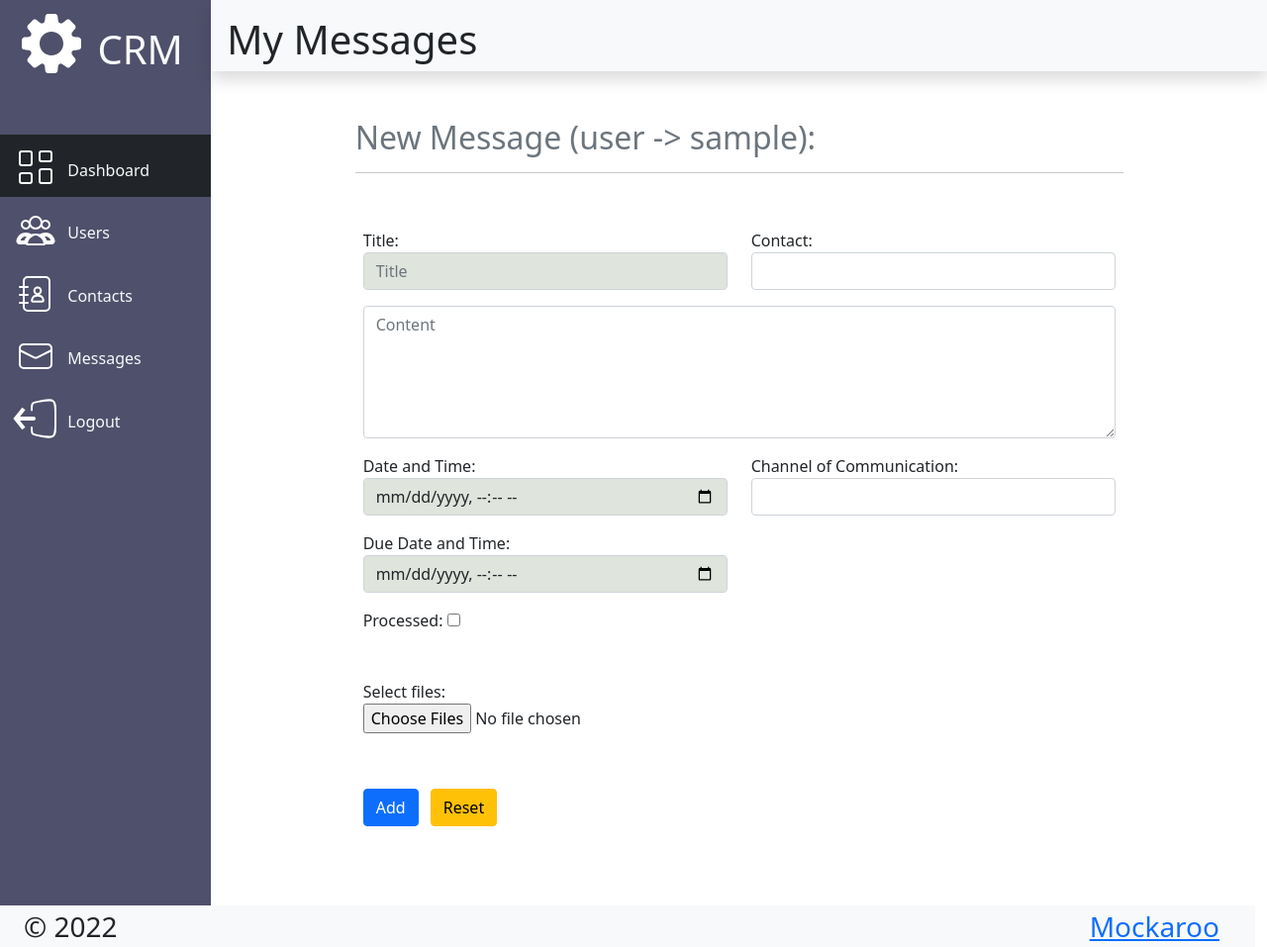
After one commit to kster735/crm, a Django app: template templates/crm/messages_insert_form.html in a window 1280 px wide. The commit adds this page. Shown: the whole page at 99% size. Run offline with Django 3.2, Linux system fonts and the light colour scheme; the template is opened without the code that fills it: most values are stand-ins (such as "Sample title", 1, 10 or a date in 2020).

Commit message:
You can add messages

```diff
--- a/static/crm/css/main.css
+++ b/static/crm/css/main.css
@@ -1,42 +1,17 @@
-
-/*
-@media (min-width: 992px) {
-    .navbar,
-    .navbar-collapse {
-      flex-direction: column;
-    }
-    .navbar-expand-lg .navbar-nav {
-      flex-direction: column;
-    }
-    .navbar {
-      width: 28%;
-      height: 100vh;
-      align-items: flex-start;
-    }
-    .navbar-brand {
-      margin-left: 0.5em;
-      padding-bottom: 0;
-      border-bottom: 4px solid #464646;
-    }
-    form input {
-      margin-bottom: 0.7em;
-    }
-  } */
-
-body{
+body {
   position: relative;
 }
 
-footer{
-  position: fixed;
-  bottom: -50px;
+footer {
+  position: relative;
+  /* bottom: -50px; */
 }
 
 /* Circle Bars CSS */
 
 :root {
   --percentage-messages: 0;
-  --percentage-users:0;
+  --percentage-users: 0;
 }
 
 .box {
@@ -69,20 +44,20 @@ footer{
   fill: none;
   stroke-width: 10px;
   stroke: rgb(231, 119, 14);
-  transform: translate( 5px, 5px);
+  transform: translate(5px, 5px);
   stroke-dasharray: 440;
   stroke-linecap: round;
 }
 
-.box .percent .messages svg circle  {
-  stroke-dashoffset: calc(440 * (1 - var(--percentage-messages) / 100) );
+.box .percent .messages svg circle {
+  stroke-dashoffset: calc(440px * (1 - var(--percentage-messages) /100));
 }
 
-.box .percent .users svg circle  {
-  stroke-dashoffset: calc(440 * (1 - var(--percentage-users) / 100) );
+.box .percent .users svg circle {
+  stroke-dashoffset: calc(440px * (1 - var(--percentage-users) / 100));
 }
 
-.box .percent .number{
+.box .percent .number {
   position: absolute;
   top: 0;
   left: 0;
@@ -98,7 +73,7 @@ footer{
   font-weight: 300;
 }
 
-.box .percent .number h2 span{
+.box .percent .number h2 span {
   font-size: 24px;
   font-weight: 300;
 }
@@ -115,16 +90,20 @@ footer{
 
 
 
-.sidebar{
-    background-color:#4F506B;
+.sidebar {
+  background-color: #4F506B;
   flex-direction: column;
 }
 
-/* nav a.nav-link img {
-  visibility: hidden;
-} */
 
-input[type="text"], input[type="email"]  {
+input[type="text"],
+input[type="email"],
+input[type="datetime-local"],
+input[type="list"]{
+  background-color: #dfe4dc;
+}
+
+textarea {
   background-color: #dfe4dc;
 }
 
@@ -132,15 +111,26 @@ input[type="password"] {
   background-color: papayawhip;
 }
 
-@media only screen and (max-width:760px) {
-  nav a span{
+@media only screen and (max-width: 1600px) {
+  .menu-item {
+    font-size: 2rem;
+  }
+}
+
+
+@media only screen and (min-width: 992px) {
+  .menu-item {
+    font-size: 1rem;
+  }
+}
+
+
+@media only screen and (max-width: 992px) {
+  nav a span {
     visibility: hidden;
   }
-  nav a img{
-      width: 24px;
-      height: 24px;
-  }
-  nav .nav-link{
+
+  nav .nav-link {
     visibility: hidden;
     background-color: white;
   }
@@ -149,21 +139,24 @@ input[type="password"] {
     visibility: visible;
   }
 
-  footer{
+  footer {
     position: relative;
     float: left;
   }
 }
 
+
 @media only screen and (max-width:480px) {
-  nav a span{
+  nav a span {
     visibility: hidden;
   }
-  nav a img{
+
+  nav a img {
     width: 36px;
     height: 36px;
   }
-  nav .nav-link{
+
+  nav .nav-link {
     background-color: white;
     visibility: hidden;
   }
@@ -172,7 +165,7 @@ input[type="password"] {
     visibility: visible;
   }
 
-  footer{
+  footer {
     position: relative;
     float: left;
   }
--- a/templates/crm/index.html
+++ b/templates/crm/index.html
@@ -18,31 +18,31 @@
 <div class="container-fluid bg-white g-0">
     <div class="row g-0">
     {% block sidebar %}
-        <div class="col-2 col-md-2 min-vh-100 sidebar ">
+        <div class="col-2 min-vh-100 sidebar ">
               <nav class="nav d-flex flex-column justify-content-center text-truncate">
                   <a class="nav-link link-light text-truncate fs-1 text-start mb-5" href="/crm">
                       <img src="{% static 'crm/assets/images/logo.svg' %}" alt="contacts">
-                      <span class="align-bottom"> miniCRM </span>
+                      <span class="align-bottom d-xl-inline d-lg-block"> CRM </span>
                     </a>
                 <a class="btn btn-outline-dark text-light text-truncate text-start fs-2 border-0 rounded-0" id="dashboard" href="/crm">
                     <img src="{% static 'crm/assets/images/dashboard.svg' %}" alt="dashboard">
-                    <span>Dashboard</span>
+                    <span class="menu-item">Dashboard</span>
                 </a>
                 <a class="btn btn-outline-dark text-light text-truncate text-start fs-2 border-0 rounded-0" id="users" aria-current="page" href="/crm/users/{{user_id}}">
                     <img src="{% static 'crm/assets/images/users.svg' %}" alt="users">
-                    <span>Users</span>
+                    <span class="menu-item">Users</span>
                 </a>
                 <a class="btn btn-outline-dark text-light text-truncate text-start fs-2 border-0 rounded-0" id="contacts" href="/crm/users/{{user_id}}/contacts/">
                     <img src="{% static 'crm/assets/images/contacts.svg' %}" alt="contacts">
-                    <span>Contacts</span>
+                    <span class="menu-item">Contacts</span>
                 </a>
                 <a class="btn btn-outline-dark text-light text-truncate text-start fs-2 border-0 rounded-0" id="messages" href="/crm/users/{{user_id}}/messages">
                     <img src="{% static 'crm/assets/images/messages.svg' %}" alt="messages">
-                    <span>Messages</span>
+                    <span class="menu-item">Messages</span>
                 </a>
                 <a class="btn btn-outline-dark text-light text-truncate text-start fs-2 border-0 rounded-0" href="/crm/logout/{{user_id}}">
                     <img src="{% static 'crm/assets/images/logout.svg' %}" alt="logout">
-                    <span>Logout</span>
+                    <span class="menu-item">Logout</span>
                 </a>
             </nav>
         </div>
@@ -50,12 +50,12 @@
 
     {% endblock sidebar %}
 
-        <div class="col col-md-10">
+        <div class="col-10">
 
             <header class="bg-light mb-5 w-100 px-3 text-dark shadow">
             {% block header %}
                 <div class="row pt-3">
-                    <h1 class="">Welcome to miniCRM</h1>  <p>Hello {{user_username}}</p>
+                     <span class="col"> <h1> Welcome to miniCRM </h1> </span>  <span class="col text-end align-text-top"> <h4>Hello {{user_username}} </h4></span>
                 </div>
             {% endblock header %}
             </header>
@@ -71,10 +71,6 @@
 
 
                 {% block  content %}
-                    <p>
-                        <a href="https://www.mockaroo.com/" target="_blank"> Mockaroo </a>
-                    </p>
-
                     {% include 'crm/dashboard.html' %}
                 {% endblock content %}
 
@@ -86,18 +82,21 @@
 
 
     {% block footer %}
-    <footer class="container-fluid bg-light text-dark fs-3">
-        <div>&copy; 2022 </div>
+    <footer class="container-fluid row bg-light text-dark fs-3">
+        <span class="col">&copy; 2022 </span>
+        <span class="col text-end">
+            <a href="https://www.mockaroo.com/" target="_blank"> Mockaroo </a>
+        </span>
     </footer>
     {% endblock footer %}
 
     <script src="https://cdn.jsdelivr.net/npm/bootstrap@5.0.2/dist/js/bootstrap.bundle.min.js" integrity="sha384-MrcW6ZMFYlzcLA8Nl+NtUVF0sA7MsXsP1UyJoMp4YLEuNSfAP+JcXn/tWtIaxVXM" crossorigin="anonymous"></script>
     <script src="{% static 'crm/scripts/links.js' %}"></script>
-    <script>
+    {% comment %} <script>
         if ( window.history.replaceState ) {
             window.history.replaceState( null, null, window.location.href );
         }
-    </script>
+    </script> {% endcomment %}
     <script>
         var messages_circle = document.querySelectorAll('.messages svg circle')
         var messages_percent = document.querySelector('.box .percent .messages .number h2').innerHTML
--- /dev/null
+++ b/templates/crm/messages_insert_form.html
@@ -0,0 +1,105 @@
+{% extends "crm/index.html" %}
+
+{% block title %}
+    My Contacts - {{user_id}}
+{% endblock %}
+
+{% block header %}
+    <div class="row pt-3">
+        <div class="col-10">
+            <h1 class="">My Messages</h1>
+        </div>
+    </div>
+{% endblock header %}
+
+{% block content %}
+
+<div class="container container-sm w-75">
+    <h2 class="text-secondary">New Message (user -> {{user_username}}):</h2>
+    <hr class="mb-2">
+    <form class="row py-5 px-2 rounded-5 " action="message_store/" method="post">
+        {% csrf_token %}
+        <div class="mb-3 col-lg-6 col-md-12">
+            <label for="messageTitle" class="">Title:</label>
+            <input type="text" class="form-control" name="messageTitle" id="messageTitle" placeholder="Title" required>
+        </div>
+
+        <div class="mb-3 col-lg-6 col-md-12">
+            <label for="messageContacts" class="">Contact: </label>
+            <input list="messageContacts" name="messageContact" class="form-control" required>
+            <datalist id="messageContacts">
+                {% for c in  contacts %}
+                    <option value="{{c.id}}" class="fs-6"> {{c.contact_lastname}} {{c.contact_firstname}} </option>
+                {% endfor %}
+            </datalist>
+        </div>
+
+        <div class="mb-3 col-12">
+            <textarea type="text-area" class="form-control" name="messageContent" id="messageContent"
+                placeholder="Content" rows="5" maxlength="255" required></textarea>
+            <div class="invalid-feedback" id="content-invalid-message">
+            </div>
+            <div class="valid-feedback" id="content-valid-message">
+            </div>
+        </div>
+        <script>
+            const txtarea = document.getElementById('messageContent')
+            const contentInvldMsg = document.getElementById('content-invalid-message')
+            const contentVldMsg = document.getElementById('content-valid-message')
+            txtarea.addEventListener('keypress', (e) => {
+                console.log('Text area changed!')
+                console.log(txtarea.value.length)
+                if (txtarea.value.length >= 255 || txtarea.value.lenght == 0) {
+                    contentInvldMsg.innerHTML = "Max 255 characters... " +  " -  Counted: " + txtarea.value.length
+                    txtarea.classList.remove('is-valid')
+                    txtarea.classList.add('is-invalid')
+                }
+                else {
+                    txtarea.classList.remove('is-invalid')
+                    txtarea.classList.add('is-valid')
+                    contentVldMsg.innerHTML = "Counted: " + txtarea.value.length
+                }
+            })
+        </script>
+
+        <div class="mb-3 col-6">
+            <label for="messageDateTime" class="">Date and Time:</label>
+            <input type="datetime-local" class="form-control" name="messageDateTime" id="messageDateTime" placeholder="Date Time" required>
+        </div>
+
+        <div class="mb-3 col col-lg-6 col-md-6 col-sm-12">
+            <label for="messageChannels" class="">Channel of Communication: </label>
+            <input list="messageChannels" name="messageChannel"  class="form-control" required>
+            <datalist id="messageChannels" >
+                <option value="Email">
+                <option value="Telephone">
+                <option value="In person">
+                <option value="Fax">
+                <option value="Mail post">
+            </datalist>
+        </div>
+
+        <div class="mb-3 col-6">
+            <label for="messageDueDateTime" class="">Due Date and Time: </label>
+            <input type="datetime-local" class="form-control" name="messageDueDateTime" id="messageDueDateTime" required>
+        </div>
+
+        <div class="mb-5">
+            <label for="messageProcessed" class="px-0">Processed: </label>
+            <input type="checkbox"  name="messageProcessed" id="messageProcessed" value="True">
+            <input type="checkbox"  name="messageProcessed" id="messageProcessed" value="False" hidden>
+        </div>
+
+        <div class="mb-3 col-lg-6 col-md-12">
+            <label for="files">Select files:</label>
+            <input type="file" id="files" name="files" multiple><br><br>
+        </div>
+
+        <div class="my-3">
+            <button type="submit" class="btn btn-primary mb-3 me-2">Add</button>
+            <button type="reset" class="btn btn-warning mb-3">Reset</button>
+        </div>
+    </form>
+</div>
+
+  {% endblock content %}
--- a/templates/crm/test.html
+++ b/templates/crm/test.html
@@ -5,6 +5,7 @@
 
 <p> Cookie age : {{cookieage}} </p>
 <p> Session duration : {{sessionduration}} </p>
+<p> Boolean Test: {{mybool}}</p>
 
 {% if user_id %}
     <p> This session is for user: {{user_id}} </p>
@@ -17,6 +18,9 @@
         <div class="form-floating mb-3 col-6">
             <input type="text" class="form-control" name="message" id="message" placeholder="Write your message">
             <label for="message" class="px-4">Write your message</label>
+        </div>
+        <div class="col-7">
+            <input type="checkbox" id="myCheck" name="myCheck" value="True">
         </div>
         <div class="my-3">
             <button type="submit" class="btn btn-lg btn-primary mb-3 px-5">Send</button>
--- a/urls.py
+++ b/urls.py
@@ -9,10 +9,13 @@ urlpatterns = [
     path('users/<int:user_id>/', views.users, name='users'),
     path('users/<int:user_id>/users_insert_form/', views.users_insert_form, name='users_insert_form'),
     path('users/<int:user_id>/contacts/', views.contacts, name='contacts'),
-    path('users/<int:user_id>/contacts/<int:viewuserid>', views.contacts, name='contacts'),
+    path('users/<int:user_id>/contacts/<int:viewuserid>', views.contacts, name='contacts_viewuserid'),
     path('users/<int:user_id>/contacts/<str:error>', views.contacts, name='contacts'),
     path('users/<int:user_id>/contacts/<int:viewuserid>/contacts_insert_form/', views.contacts_insert_form, name='contacts_insert_form'),
     path('users/<int:user_id>/contacts/<int:viewuserid>/contacts_insert_form/<str:error>', views.contacts_insert_form, name='contacts_insert_form'),
     path('users/<int:user_id>/contacts/<int:viewuserid>/contacts_insert_form/contact_store/', views.contact_store, name='contact_store'),
     path('users/<int:user_id>/messages/', views.messages, name='messages'),
+    path('users/<int:user_id>/messages/messages_insert_form/', views.messages_insert_form, name='messages_insert_form'),
+    path('users/<int:user_id>/messages/messages_insert_form/<str:error>', views.messages_insert_form, name='messages_insert_form'),
+    path('users/<int:user_id>/messages/messages_insert_form/message_store/', views.message_store, name='message_store'),
 ]
```
Also changed, not shown: models.py (+15 -3 lines), templates/crm/login.html (+4 -4 lines), templates/crm/messages.html (+30 -0 lines), templates/crm/users_insert_form.html (+5 -3 lines), views.py (+78 -35 lines), migrations/0007_remove_message_message_files_and_more.py (added), migrations/0008_remove_message_message_due_date_and_more.py (added). Lines whose indentation alone changed are shown as unchanged.
